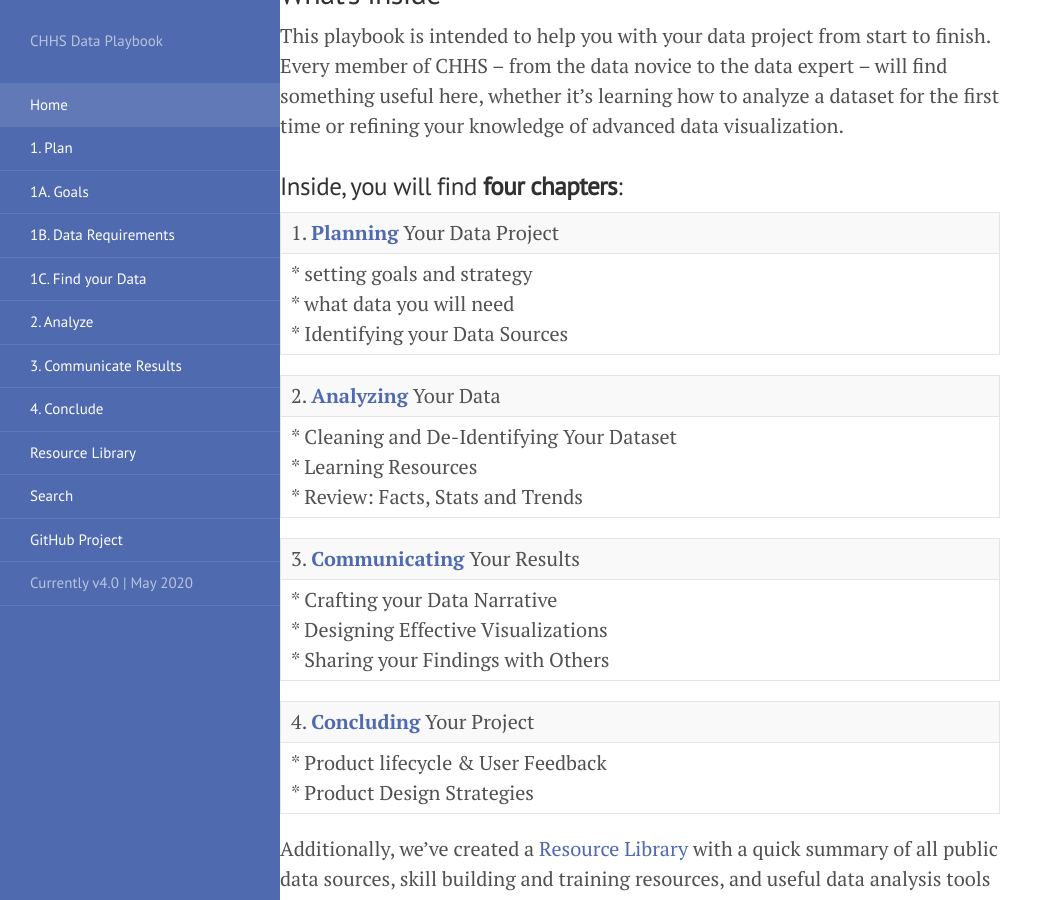
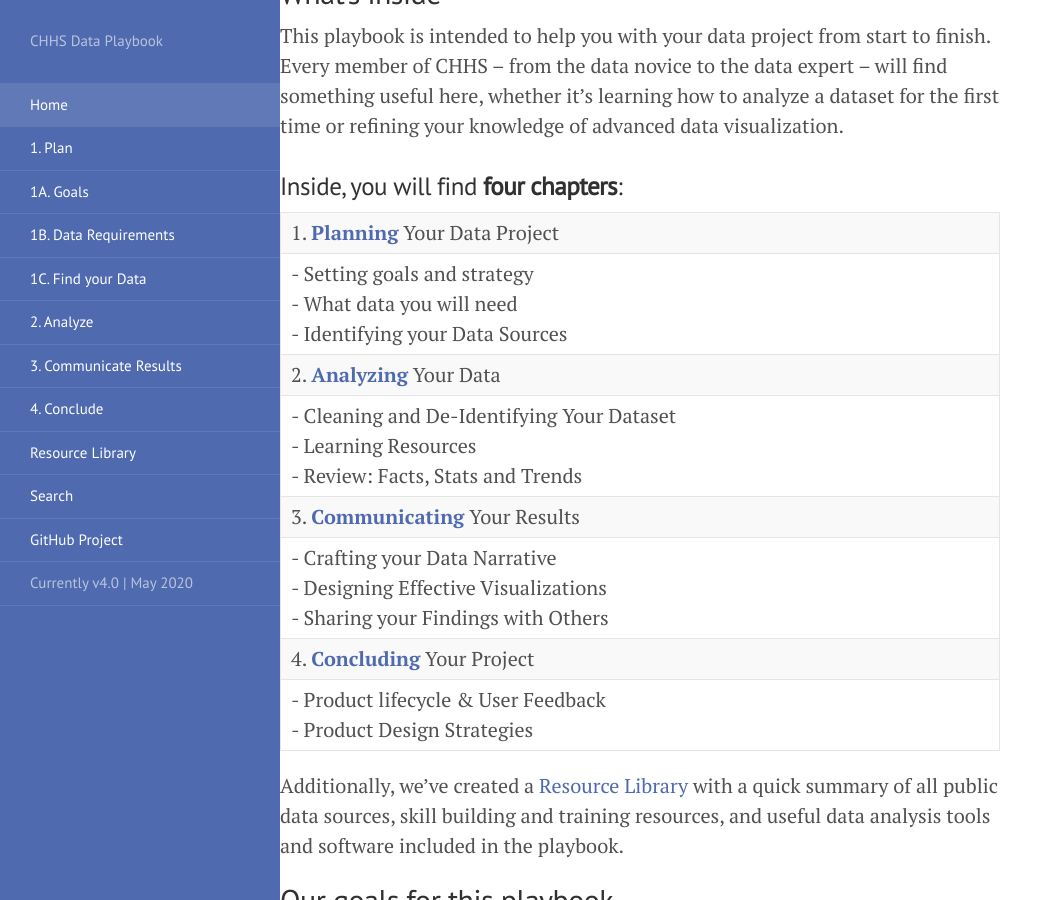
Before and after one commit to chhsdata/dataplaybook, a Jekyll site: the page built from index.md, in a window 1280 px wide and 900 px high, scrolled down 540 px. Shown: the whole window, without its empty margins (0-1063 px from the left). Built offline with Jekyll 4.4.1, drawn with Linux system fonts in a browser that asks for light colours.

Commit message:
table formatting v2

```diff
--- a/index.md
+++ b/index.md
@@ -14,16 +14,13 @@ This playbook is intended to help you with your data project from start to finis
 ### Inside, you will find **four chapters**:
 
 | 1. **[Planning]({{ site.baseurl }}/plan/)** Your Data Project |
-| * setting goals and strategy<br>* what data you will need<br>* Identifying your Data Sources |
-
+| - Setting goals and strategy<br>- What data you will need<br>- Identifying your Data Sources |
 | 2. **[Analyzing]({{ site.baseurl }}/analyze/)** Your Data |
-|* Cleaning and De-Identifying Your Dataset<br>* Learning Resources<br>* Review: Facts, Stats and Trends |
-
+|- Cleaning and De-Identifying Your Dataset<br>- Learning Resources<br>- Review: Facts, Stats and Trends |
 | 3. **[Communicating]({{ site.baseurl }}/communicate/)** Your Results |
-|* Crafting your Data Narrative<br>* Designing Effective Visualizations<br>* Sharing your Findings with Others |
-
+|- Crafting your Data Narrative<br>- Designing Effective Visualizations<br>- Sharing your Findings with Others |
 | 4. **[Concluding]({{ site.baseurl }}/maintain/)** Your Project |
-|* Product lifecycle & User Feedback<br>* Product Design Strategies |
+|- Product lifecycle & User Feedback<br>- Product Design Strategies |
 
 Additionally, we’ve created a [Resource Library]({{ site.baseurl }}/resource_library/) with a quick summary of all public data sources, skill building and training resources, and useful data analysis tools and software included in the playbook.
 
```
